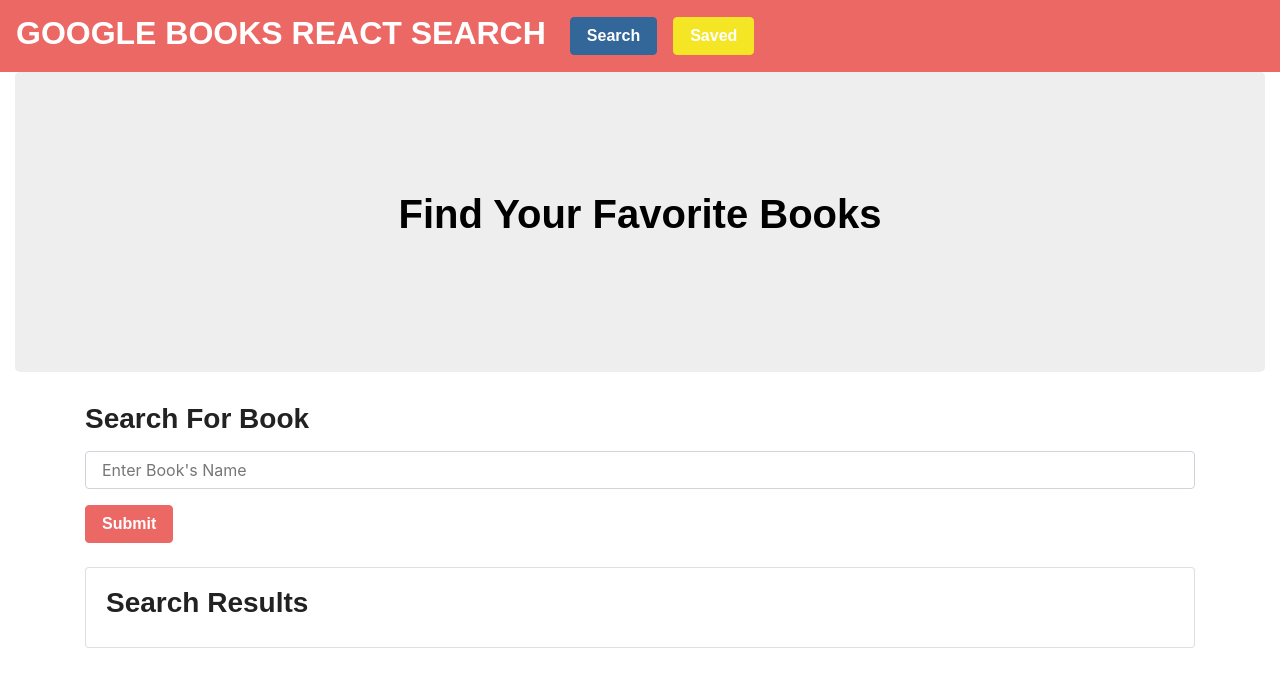
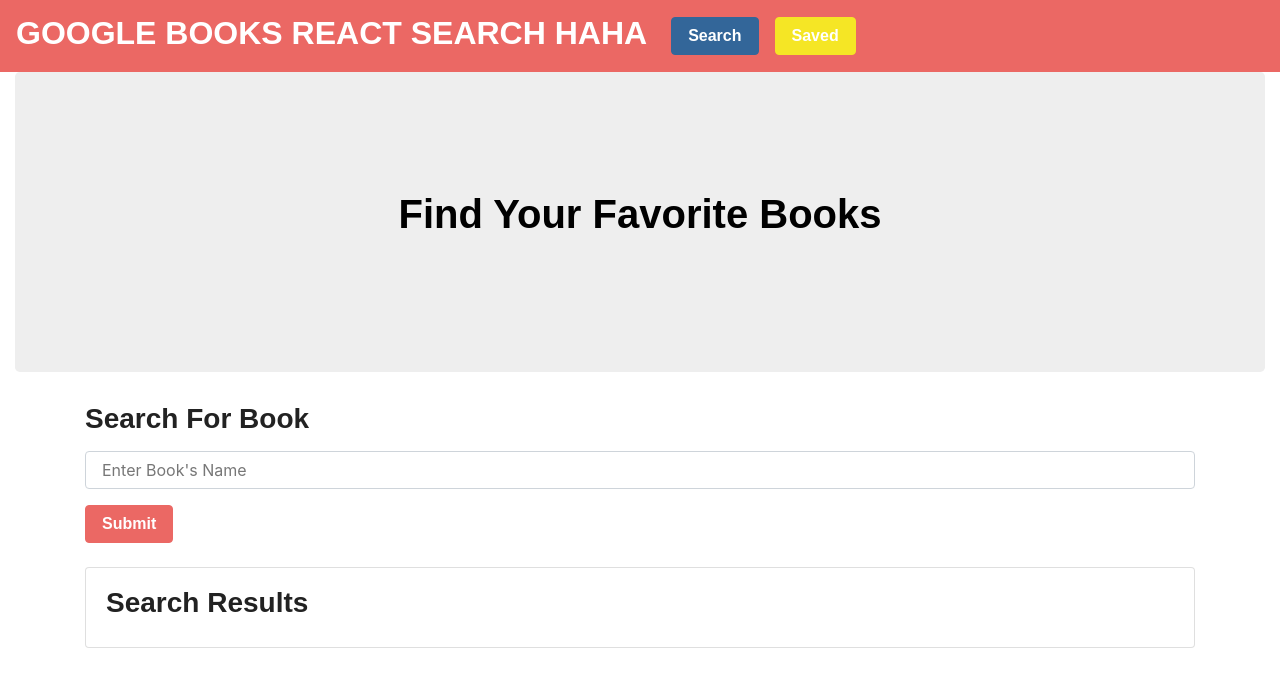
Before and after one commit to skiel14/google-books-search, a React (Create React App) app: page / in a window 1280 px wide. Shown: the top 684 px of the page. Built offline with nearby package versions, Linux system fonts and the light colour scheme; a web font is replaced by a local one.

Commit message:
testing routes

```diff
--- a/src/components/Nav/Nav.js
+++ b/src/components/Nav/Nav.js
@@ -4,7 +4,7 @@ function Nav() {
   return (
     <nav className="navbar navbar-expand-lg navbar-primary bg-primary">
       <a className="navbar-brand" href="/">
-        <h2 className="text-white">Google Books React Search </h2>
+        <h2 className="text-white">Google Books React Search haha </h2>
       </a>
       <div id="navbarNav">
         <ul className="navbar-nav">
```
